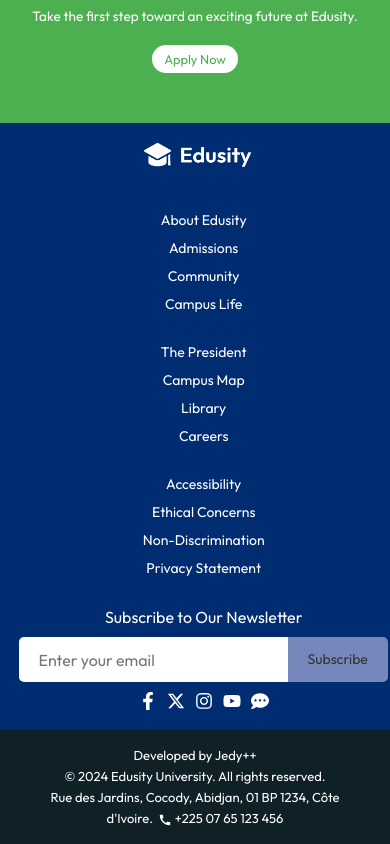
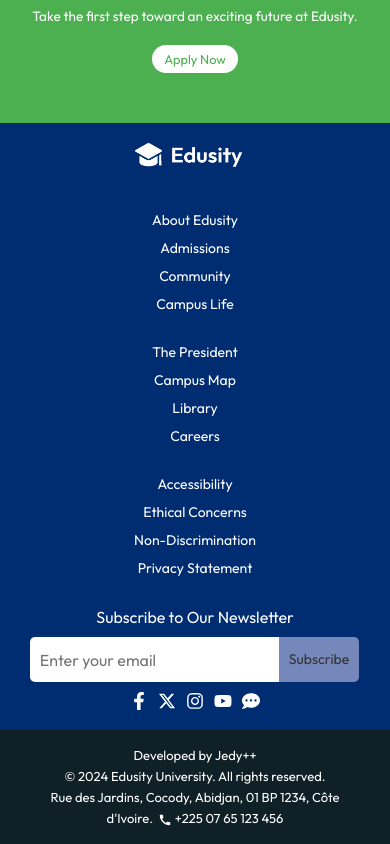
Before and after one commit to Jedyokey/EduHub, a React (Vite) app: page /explore-more in a window 390 px wide. Shown: the part 5611-6455 px from the top of the page. Built offline with nearby package versions, Linux system fonts and the light colour scheme.

Commit message:
extra-small screen width

```diff
--- a/src/components/BackToTop/BackToTop.css
+++ b/src/components/BackToTop/BackToTop.css
@@ -43,10 +43,6 @@
   }
   @media screen and (max-width: 390px) {
     .back-to-top {
-      overflow: hidden;
-      bottom: 10px;
-      right: 35px;
-      padding: 8px;
-      font-size: 1rem;
+      bottom: 20px;
     }
   }
--- a/src/components/Footer/Footer.css
+++ b/src/components/Footer/Footer.css
@@ -199,3 +199,14 @@
       font-size: 14px;
     }
   }
+
+  @media screen and (max-width: 390px) {
+    .footer form input[type=email] {
+      padding: 10px;
+      font-size: 16px;
+    }
+    .footer form button {
+      padding: 0 10px;
+    }
+
+  }
--- a/src/components/Navbar/Navbar.css
+++ b/src/components/Navbar/Navbar.css
@@ -121,12 +121,6 @@ nav a:hover {
     }
 }
 
-@media screen and (max-width: 480px) {
-    .menu-icon {
-        right: 40px;
-    }
-}
-
 /* Overlay for Click Outside Detection */
 .nav-overlay {
     display: none; /* Hidden by default */
```
